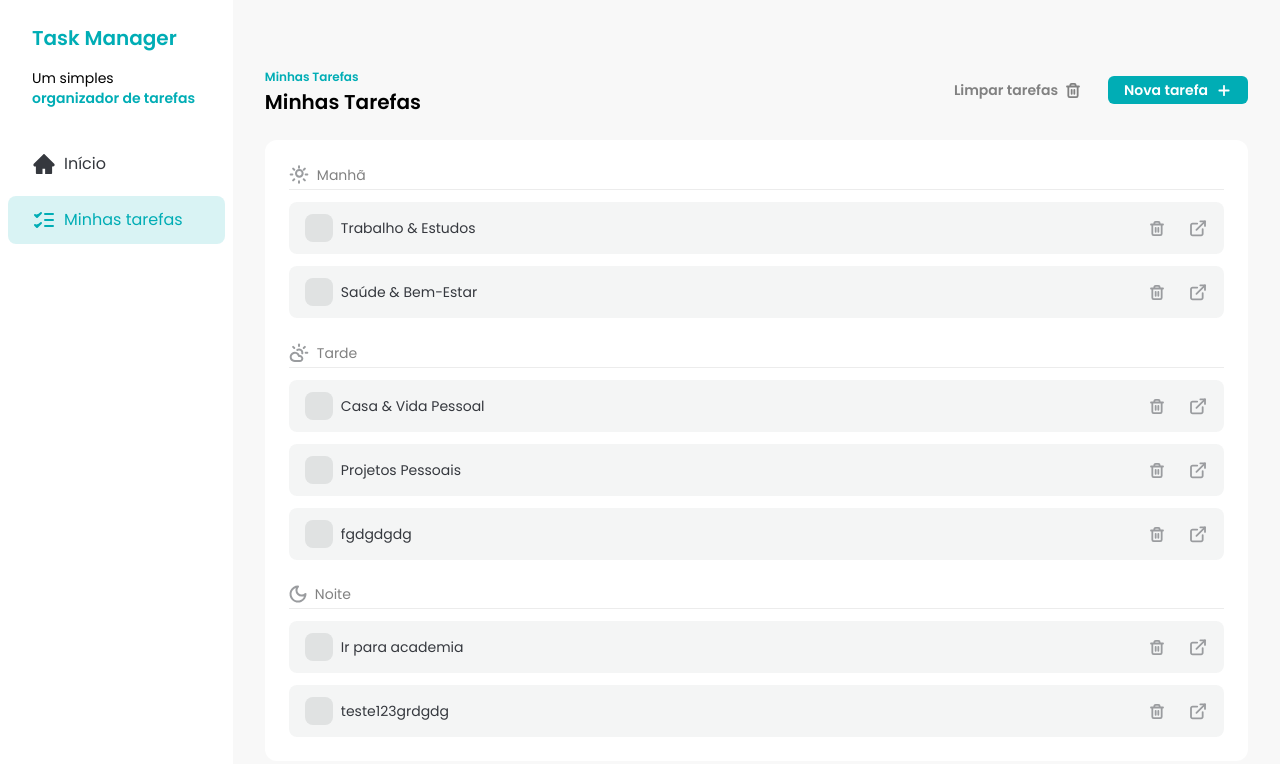
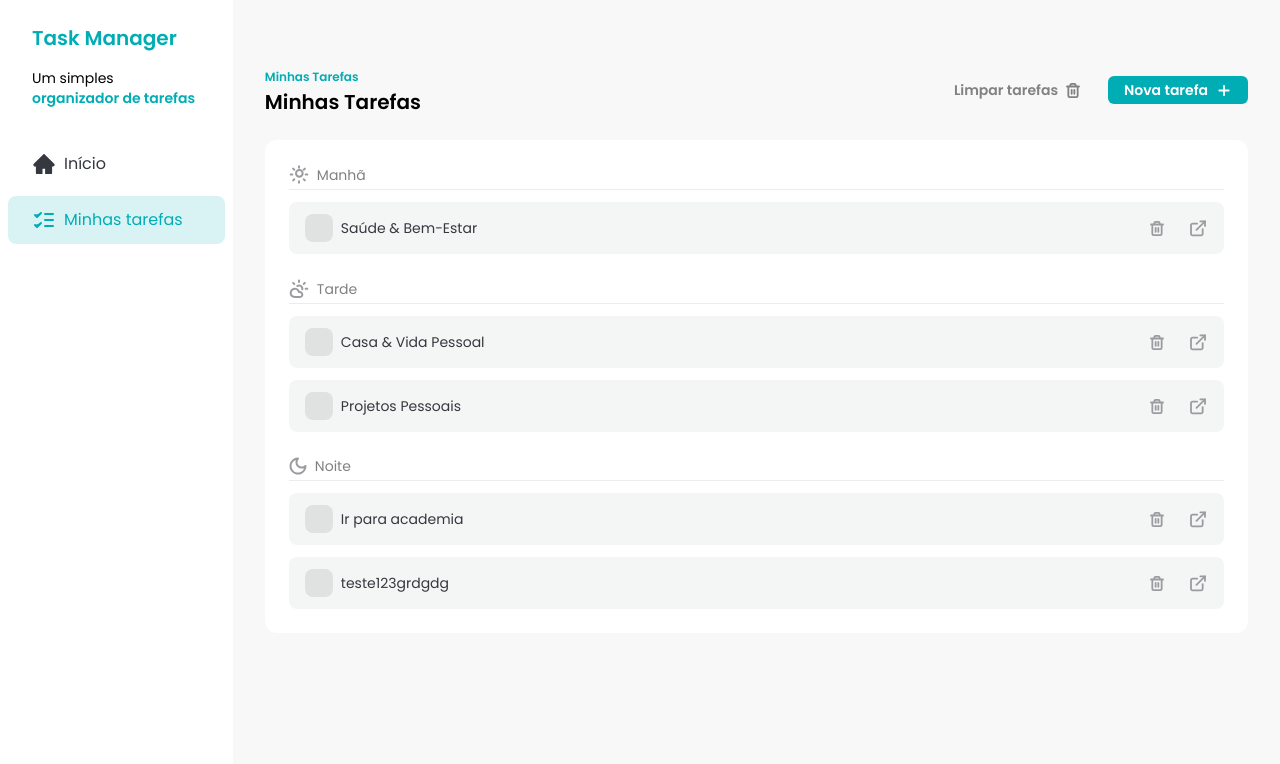
Before and after one commit to DenilsoferreiraL/fsc-task-manager, a React (Vite) app: page / in a window 1280 px wide. Shown: the top 764 px of the page. Built offline with nearby package versions, Linux system fonts and the light colour scheme; data requests are answered from the project's data file.

Commit message:
feat: update AddTaskDialog to reset form fields and adjust TaskDetailsPage layout

```diff
--- a/db.json
+++ b/db.json
@@ -1,12 +1,5 @@
 {
   "tasks": [
-    {
-      "id": "3a327305-188d-4e54-81a7-404fa2aaa0ee",
-      "title": "Trabalho & Estudos",
-      "time": "morning",
-      "description": "Revisar relatório trimestral  Descrição: Conferir dados, gráficos e formatação do relatório antes do envio para a diretoria.  Preparar apresentação para reunião de equipe  Descrição: Criar slides com os tópicos principais: resultados da semana, metas e bloqueadores.  Finalizar módulo do curso online  Descrição: Assistir às duas videoaulas restantes e completar o quiz de avaliação.",
-      "status": "not_started"
-    },
     {
       "id": "4388cac7-5129-42b4-9179-8b6163ff48c9",
       "title": "Casa & Vida Pessoal",
@@ -41,13 +34,6 @@
       "time": "evening",
       "description": "teste123dgdrgd",
       "status": "not_started"
-    },
-    {
-      "id": "b080d600-81a1-4b3c-9f57-3e984dfa9a52",
-      "title": "fgdgdgdg",
-      "time": "afternoon",
-      "description": "gdgdgd",
-      "status": "not_started"
     }
   ]
 }
--- a/src/components/AddTaskDialog.jsx
+++ b/src/components/AddTaskDialog.jsx
@@ -38,7 +38,11 @@ export const AddTaskDialog = ({ isOpen, handleClose, onSubmitSuccess }) => {
 
       const newTask = await response.json()
       onSubmitSuccess(newTask)
-      reset()
+      reset({
+        title: '',
+        time: 'morning',
+        description: '',
+      })
       handleClose()
       toast.success('Tarefa adicionada com sucesso!')
     } catch (error) {
@@ -53,7 +57,7 @@ export const AddTaskDialog = ({ isOpen, handleClose, onSubmitSuccess }) => {
       title: task.title,
       time: task.time,
       description: task.description,
-      status: task.status || 'not_started',
+      status: 'not_started',
     }
 
     return handleSubmitToServer(newTask)
@@ -93,21 +97,21 @@ export const AddTaskDialog = ({ isOpen, handleClose, onSubmitSuccess }) => {
                 id="title"
                 label="Título*"
                 placeholder="Título da tarefa"
+                errorMessage={errors?.title?.message}
                 disabled={isSubmitting}
                 {...register('title', {
                   required: 'O título é obrigatório.',
                   validate: (value) =>
                     value.trim() ? true : 'O título não pode ser vazio.',
                 })}
-                errorMessage={errors?.title?.message}
               />
 
               <TimeSelect
+                errorMessage={errors?.time?.message}
                 disabled={isSubmitting}
                 {...register('time', {
                   required: 'O horário é obrigatório.',
                 })}
-                errorMessage={errors?.time?.message}
               />
 
               <TextArea
@@ -115,12 +119,12 @@ export const AddTaskDialog = ({ isOpen, handleClose, onSubmitSuccess }) => {
                 placeholder="Descreva a tarefa"
                 label="Descrição*"
                 disabled={isSubmitting}
+                errorMessage={errors?.description?.message}
                 {...register('description', {
                   required: 'A descrição é obrigatória.',
                   validate: (value) =>
                     value.trim() ? true : 'A descrição não pode ser vazia.',
                 })}
-                errorMessage={errors?.description?.message}
               />
 
               <div className="flex gap-3">
--- a/src/pages/task-details.jsx
+++ b/src/pages/task-details.jsx
@@ -174,7 +174,7 @@ export const TaskDetailsPage = () => {
           </div>
 
           {/* Botões cancelar e salvar */}
-          <div className="flex w-full justify-end gap-3 pt-4">
+          <div className="flex w-full justify-center pt-4">
             {isSubmitting ? (
               <Button
                 className="flex items-center justify-center"
```
